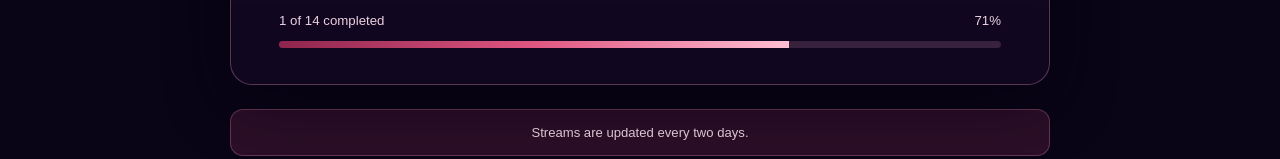
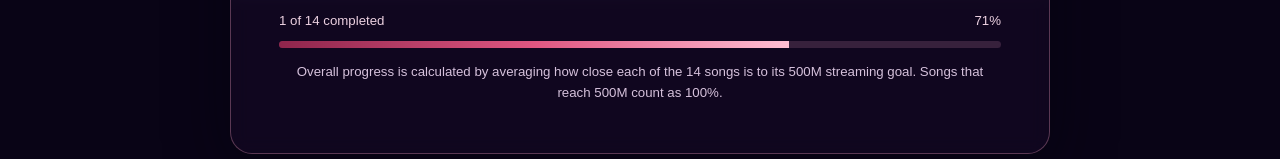
Before and after one commit to guccivcut/Bangtan-Universe, a plain HTML site: page index.html in a window 1280 px wide. Shown: the part 809-968 px from the top of the page. Drawn offline with Linux system fonts and the light colour scheme; animation ran at ten frames a second.

Commit message:
Update index.html

```diff
--- a/index.html
+++ b/index.html
@@ -550,6 +550,11 @@
       <div class="meter">
         <div class="meter-fill" id="overallBar"></div>
       </div>
+      <p class="small">
+  Overall progress is calculated by averaging how close
+  each of the 14 songs is to its 500M streaming goal.
+  Songs that reach 500M count as 100%.
+</p>
 
     </section>
 
```
